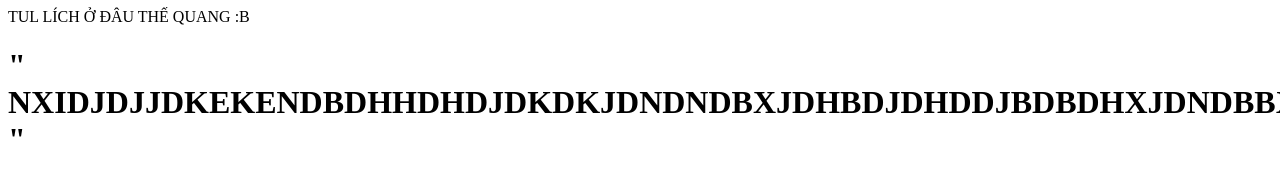
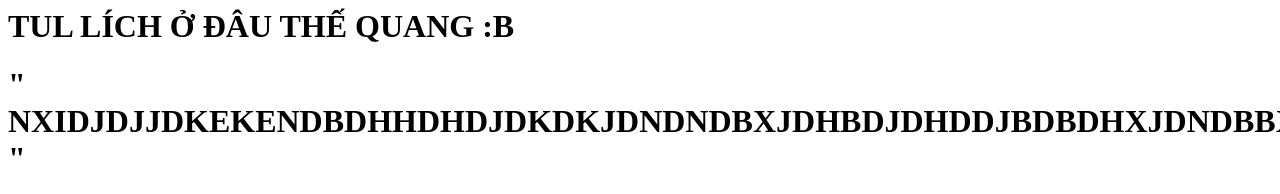
Before and after one commit to giaquy-Dev/Con-coc-haha, a plain HTML site: page index.html in a window 1280 px wide. Shown: the top 194 px of the page. Drawn offline with Linux system fonts and the light colour scheme.

Commit message:
Update index.html

```diff
--- a/index.html
+++ b/index.html
@@ -1,6 +1,6 @@
 <DOCTYPEHTML>
   <body>
-    <b1> TUL LÍCH Ở ĐÂU THẾ QUANG :B </b1>
+    <h1> TUL LÍCH Ở ĐÂU THẾ QUANG :B </h1>
     <h1> " NXIDJDJJDKEKENDBDHHDHDJDKDKJDNDNDBXJDHBDJDHDDJBDBDHXJDNDBBXXBJXKSKDHDH "</h1>
   </body>
 </DOCTYPEHTML>
```
